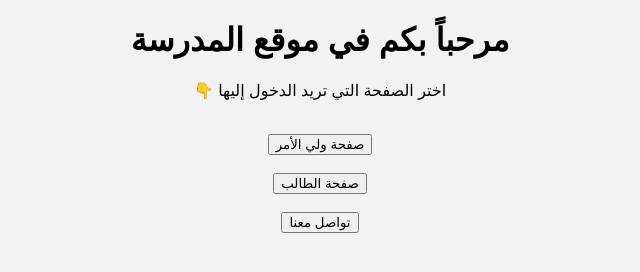
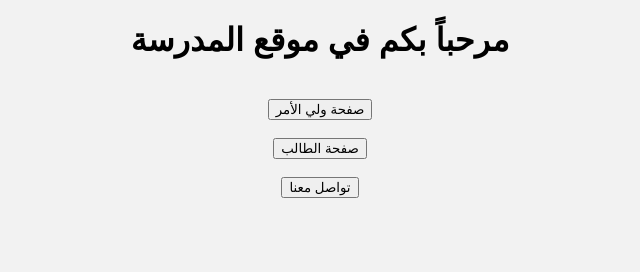
Before and after one commit to no332/school-site, a plain HTML site: page index.html in a window 1280 px wide. Shown: the whole page, without its empty margins (320-960 px from the left). Drawn offline with Linux system fonts and the light colour scheme.

Commit message:
Update index.html

```diff
--- a/index.html
+++ b/index.html
@@ -1 +1 @@
-<!DOCTYPE html> <html lang="ar" dir="rtl"> <head> <meta charset="UTF-8"> <title>موقع المدرسة</title> </head> <body style="font-family:Arial; text-align:center; background:#f2f2f2;"> <h1>مرحباً بكم في موقع المدرسة</h1> <p>اختر الصفحة التي تريد الدخول إليها 👇</p> <br> <a href="parent.html"> <button>صفحة ولي الأمر</button> </a> <br><br> <a href="student.html"> <button>صفحة الطالب</button> </a> <br><br> <a href="contact.html"> <button>تواصل معنا</button> </a> </body> </html>
+<!DOCTYPE html> <html lang="ar" dir="rtl"> <head> <meta charset="UTF-8"> <title>موقع المدرسة</title> </head> <body style="font-family:Arial; text-align:center; background:#f2f2f2;"> <h1>مرحباً بكم في موقع المدرسة</h1> <br> <a href="parent.html"> <button>صفحة ولي الأمر</button> </a> <br><br> <a href="student.html"> <button>صفحة الطالب</button> </a> <br><br> <a href="contact.html"> <button>تواصل معنا</button> </a> </body> </html>
```
